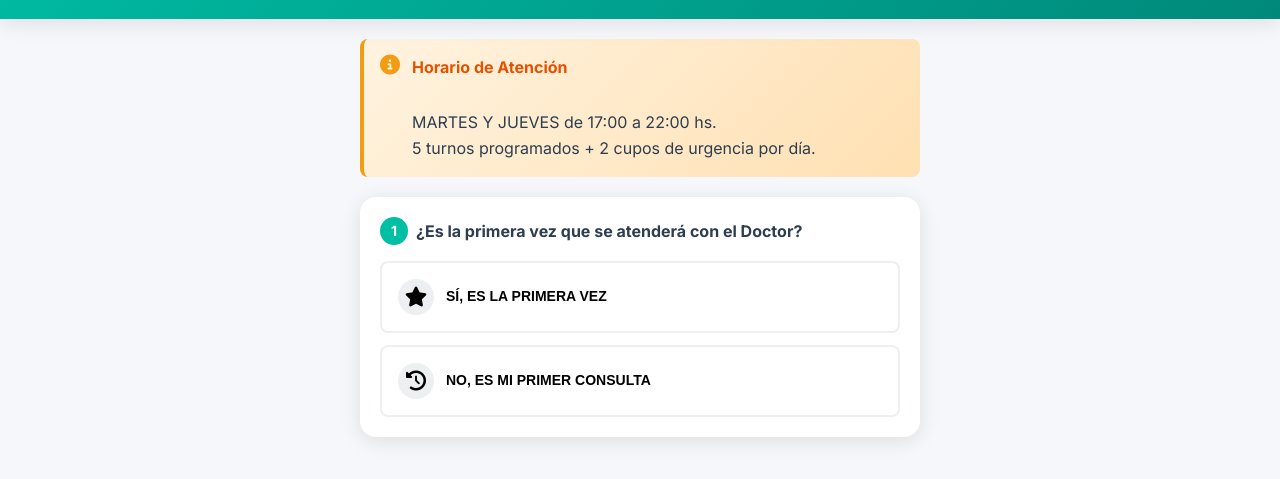
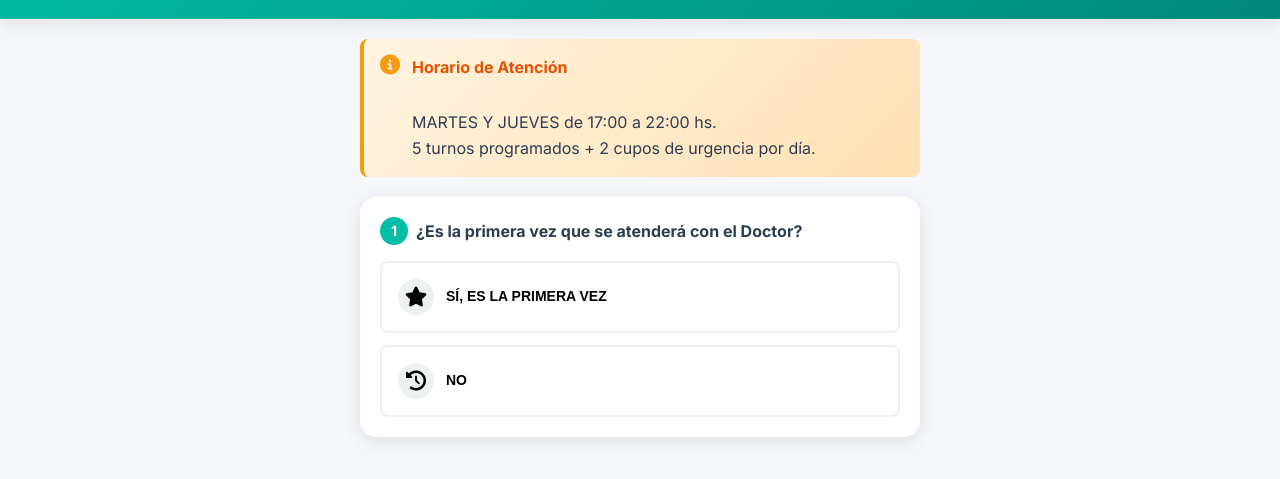
Before and after one commit to estebanroa19erp-wq/Sistema-de-Atencion-Dr.-Rolando-Pantich, a plain HTML site: page index.html in a window 1280 px wide. Shown: the part 169-648 px from the top of the page. Drawn offline with Linux system fonts and the light colour scheme.

Commit message:
Add files via upload

```diff
--- a/index.html
+++ b/index.html
@@ -142,7 +142,7 @@
                 <button class="btn-option" onclick="responderP1('NO_YA_ATENDIDO', this)">
                     <i class="fas fa-history"></i>
                     <div class="btn-option-content">
-                        <span class="btn-option-title">NO, ES MI PRIMER CONSULTA</span>
+                        <span class="btn-option-title">NO</span>
                     </div>
                 </button>
             </div>
```
